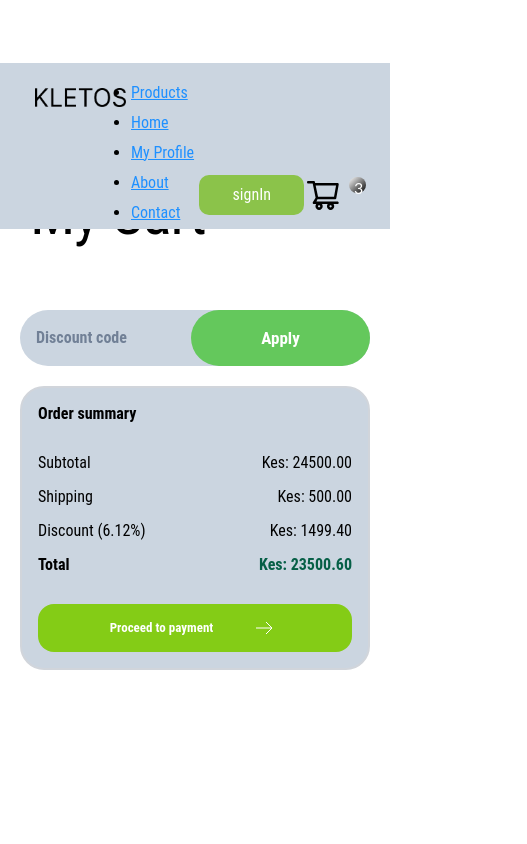
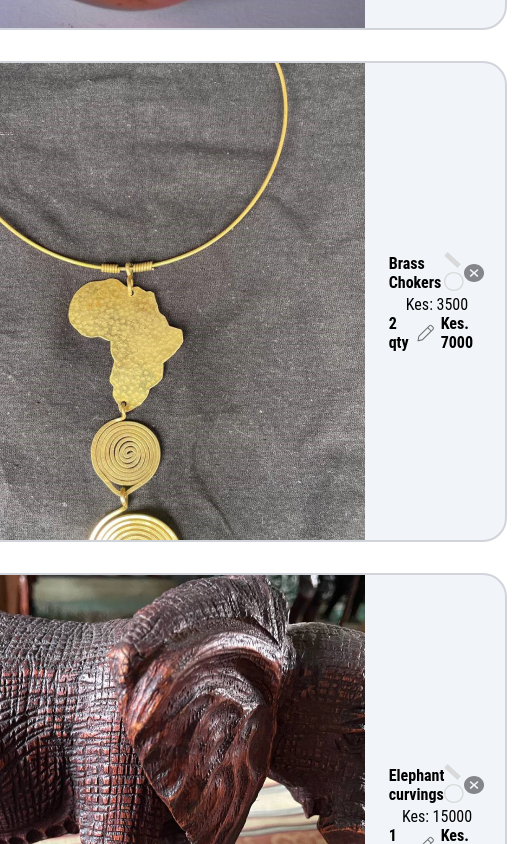
Before and after one commit to EzraAriwomoi/shop_commerce, a React (Vite) app in the folder Front/: page /shoppingcart in a window 390 px wide. Shown: the top 844 px of the page, 527 px wide, since content can reach past the window. Built offline with nearby package versions, Linux system fonts and the light colour scheme.

Commit message:
details css

```diff
--- a/Front/src/components/shoppingcartcomponent/details.jsx
+++ b/Front/src/components/shoppingcartcomponent/details.jsx
@@ -14,9 +14,9 @@ export default function ShoppingCartBracelet({
   return (
     <div
       {...props}
-      className={`${props.className} flex items-center pr-5 border-gray-300 border-2 border-solid bg-blue_gray-100 flex-1 rounded-[24px]`}
+      className={`${props.className} flex-container`}
     >
-      <div className="flex w-full items-center gap-6 sm:w-full">
+      <div className="flex-full">
         <Img src={braceletoneimage} alt="bracelet" className="h-[159px] w-[160px] object-cover" />
         <div className="flex flex-1 flex-col items-start">
           <div className="flex items-start justify-between gap-5 self-stretch">
--- a/Front/src/css/shoppingcartcss/shoppingcart.css
+++ b/Front/src/css/shoppingcartcss/shoppingcart.css
@@ -44,10 +44,10 @@
   object-fit: contain;
 }
 .narbar {
-  margin-right: 1.5rem;
+  margin-right: 0.5rem;
   display: flex;
   flex-direction: row;
-  width: 100%;
+  width: 50%;
   align-items: flex-end;
   justify-content: space-between;
 }
@@ -325,3 +325,53 @@ ul {
     padding-left: 1rem;
   }
 }
+
+/*ul*/
+.ul {
+  list-style: none;
+  padding: 0;
+  margin: 0;
+  display: flex;
+  flex-wrap: wrap;
+  gap: 11px;
+  justify-content: flex-start;
+}
+
+.ul li {
+  margin: 0;
+}
+
+.ul a {
+  text-decoration: none;
+  color: #333;
+  transition: color 0.3s;
+}
+
+.ul a:hover {
+  color: black;
+}
+
+
+/*Details.jsx*/
+
+.flex-container {
+  display: flex;
+  align-items: center;
+  padding-right: 20px;
+  border: 2px solid #D1D5DB;
+  background-color: #F1F5F9;
+  flex: 1;
+  border-radius: 24px;
+}
+.flex-full {
+  display: flex;
+  width: 100%;
+  align-items: center;
+  gap: 24px;
+}
+
+@media (max-width: 640px) {
+  .flex-full {
+    width: 100%;
+  }
+}
--- a/Front/src/pages/shoppingcart.jsx
+++ b/Front/src/pages/shoppingcart.jsx
@@ -101,11 +101,11 @@ export default function ShoppingcartPage() {
           <div className="container2">
             <div className="container3">
               <div className="container4">
-                {/* <Suspense fallback={<div>Loading feed...</div>}>
+                <Suspense fallback={<div>Loading feed...</div>}>
                   {data.map((d, index) => (
                     <ShoppingCartBracelet {...d} key={"shoppingcart" + index} />
                   ))}
-                </Suspense> */}
+                </Suspense>
               </div>
               <div className="Dis">
                 <div className="discode">
```
